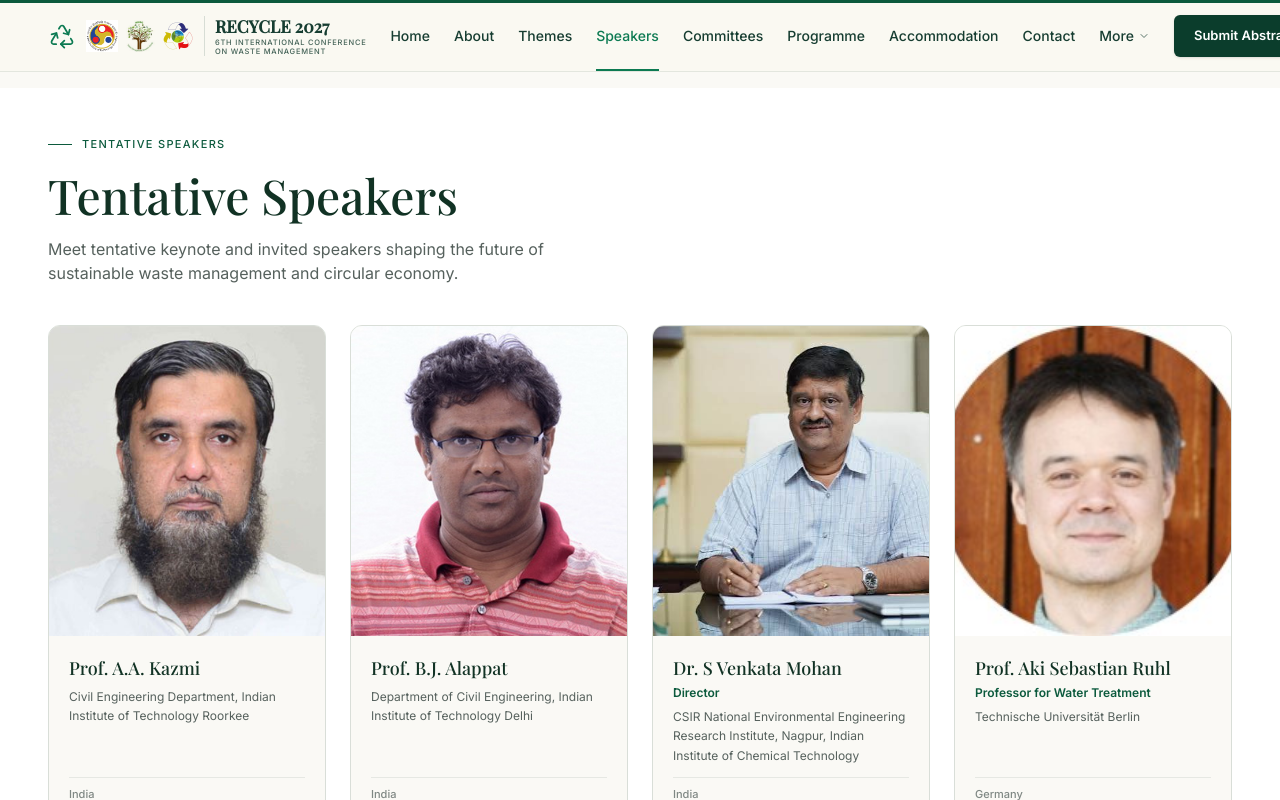
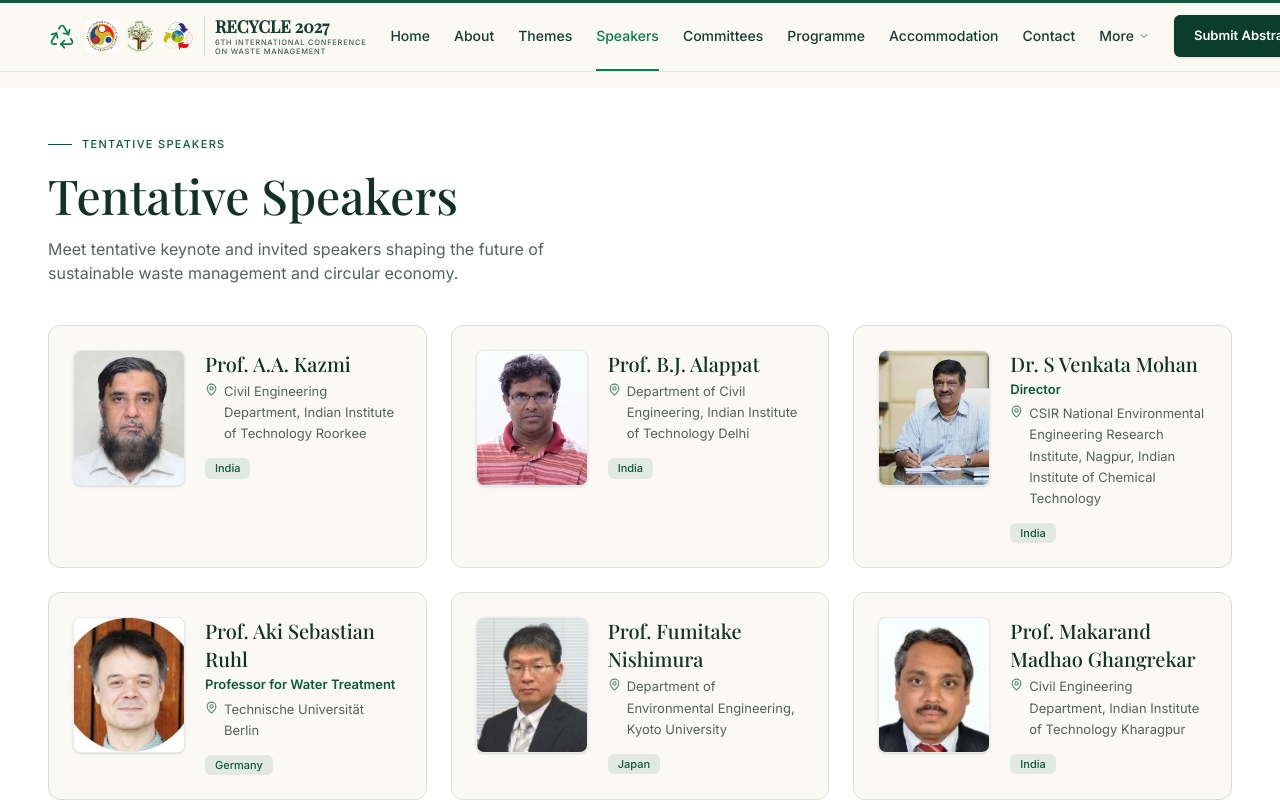
Before and after one commit to ramduvvuri/Recycle27, a Next.js app: page /speakers in a window 1280 px wide. Shown: the top 800 px of the page. Built offline with nearby package versions, Linux system fonts and the light colour scheme.

Commit message:
feat: format speaker cards to match committee member card design and sizing

```diff
--- a/app/committees/page.tsx
+++ b/app/committees/page.tsx
@@ -16,7 +16,7 @@ export default function CommitteesPage() {
 
     <div className="pt-[76px] sm:pt-[84px] md:pt-[88px]">
 
-<SectionWrapper theme="white" spacing="compact" className="pt-24 sm:pt-28 md:pt-32">
+<SectionWrapper theme="white" spacing="compact">
 
         {/* Conference Leadership */}
 
--- a/app/programme/page.tsx
+++ b/app/programme/page.tsx
@@ -134,7 +134,7 @@ export default function ProgrammePage() {
 
 
 
-      <SectionWrapper theme="white" spacing="compact" className="pt-24 sm:pt-28 md:pt-32">
+      <SectionWrapper theme="white" spacing="compact">
 
 
 
--- a/app/publications-awards/page.tsx
+++ b/app/publications-awards/page.tsx
@@ -32,7 +32,7 @@ export default function PublicationsAwardsPage() {
 
 
 
-      <SectionWrapper theme="white" spacing="compact" className="pt-24 sm:pt-28 md:pt-32">
+      <SectionWrapper theme="white" spacing="compact">
 
 
 
--- a/app/registration/page.tsx
+++ b/app/registration/page.tsx
@@ -86,7 +86,7 @@ export default function RegistrationPage() {
 
 
 
-<SectionWrapper theme="white" spacing="compact" className="pt-24 sm:pt-28 md:pt-32">
+<SectionWrapper theme="white" spacing="compact">
 
 
 
--- a/app/speakers/page.tsx
+++ b/app/speakers/page.tsx
@@ -1,5 +1,5 @@
 import Image from "next/image";
-import { Users } from "lucide-react";
+import { Users, MapPin } from "lucide-react";
 import { EyebrowLabel } from "@/components/ui/EyebrowLabel";
 import { SectionWrapper } from "@/components/sections/SectionWrapper";
 import { speakers } from "@/data/speakers";
@@ -19,46 +19,49 @@ export default function SpeakersPage() {
           </p>
         </div>
 
-        {/* 4 speakers in a row on desktop */}
-        <div className="grid grid-cols-1 sm:grid-cols-2 lg:grid-cols-4 gap-6">
+        {/* Speaker cards formatted like committee member cards, slightly larger */}
+        <div className="grid grid-cols-1 sm:grid-cols-2 lg:grid-cols-3 gap-6">
           {speakers.map((speaker) => (
             <article
               key={speaker.id}
-              className="border border-light-border rounded-xl bg-soft-bg overflow-hidden hover:shadow-lg hover:border-primary-emerald/30 transition-all flex flex-col group"
+              className="bg-soft-bg rounded-xl p-5 sm:p-6 border border-light-border flex items-start gap-4 sm:gap-5 hover:shadow-md hover:border-primary-emerald/30 transition-all duration-300 group"
             >
-              <div className="aspect-[4/4.5] relative bg-[#e7eee5] overflow-hidden">
+              <div className="relative w-24 h-28 sm:w-28 sm:h-34 rounded-lg overflow-hidden shrink-0 bg-white border border-light-border/60 shadow-sm">
                 {speaker.image ? (
                   <Image
                     src={speaker.image}
                     alt={speaker.name}
                     fill
                     className="object-cover object-top transition-transform duration-500 ease-out group-hover:scale-105"
-                    sizes="(max-width: 640px) 100vw, (max-width: 1024px) 50vw, 25vw"
+                    sizes="(max-width: 640px) 96px, 112px"
                   />
                 ) : (
-                  <div className="flex h-full items-center justify-center">
-                    <Users size={36} className="text-primary-emerald/30" />
+                  <div className="w-full h-full flex items-center justify-center bg-recycle-sage text-recycle-green/40">
+                    <Users size={32} />
                   </div>
                 )}
               </div>
-              <div className="p-5 flex-1 flex flex-col justify-between">
-                <div>
-                  <h3 className="font-display text-lg text-dark-text leading-snug font-medium">
+              <div className="flex-1 min-w-0">
+                <h3 className="font-display text-lg sm:text-xl text-dark-text mb-1 leading-snug font-medium group-hover:text-primary-emerald transition-colors">
                   {speaker.name}
                 </h3>
                 {speaker.title && (
-                    <p className="text-xs font-semibold text-primary-emerald mt-1">
+                  <p className="text-xs sm:text-[13px] font-semibold text-primary-emerald mb-1.5 leading-tight">
                     {speaker.title}
                   </p>
                 )}
-                  <p className="text-xs text-secondary-text mt-1.5 leading-relaxed">
+                <p className="text-xs sm:text-[13px] text-secondary-text flex items-start gap-1.5 leading-relaxed">
+                  <MapPin size={13} className="shrink-0 text-primary-emerald/70 mt-0.5" />
+                  <span>
                     {speaker.department ? `${speaker.department}, ` : ""}{speaker.affiliation}
+                  </span>
                 </p>
+                {speaker.country && (
+                  <div className="mt-2.5">
+                    <span className="inline-block text-[11px] font-medium text-primary-emerald bg-primary-emerald/10 px-2.5 py-0.5 rounded-md">
+                      {speaker.country}
+                    </span>
                   </div>
-                {speaker.country && (
-                  <p className="text-[11px] font-medium text-secondary-text/75 mt-3 pt-2 border-t border-light-border/60">
-                    {speaker.country}
-                  </p>
                 )}
               </div>
             </article>
--- a/app/venue-travel/page.tsx
+++ b/app/venue-travel/page.tsx
@@ -156,7 +156,7 @@ export default function VenueTravelPage() {
 
 
 
-      <SectionWrapper theme="white" spacing="normal" className="pt-24 sm:pt-28 md:pt-32">
+      <SectionWrapper theme="white" spacing="normal">
 
 
 
@@ -768,7 +768,7 @@ export default function VenueTravelPage() {
 
 
 
-      <SectionWrapper theme="white" spacing="normal" className="pt-24 sm:pt-28 md:pt-32">
+      <SectionWrapper theme="white" spacing="normal">
 
 
 
```
Lines whose indentation alone changed are shown as unchanged.
